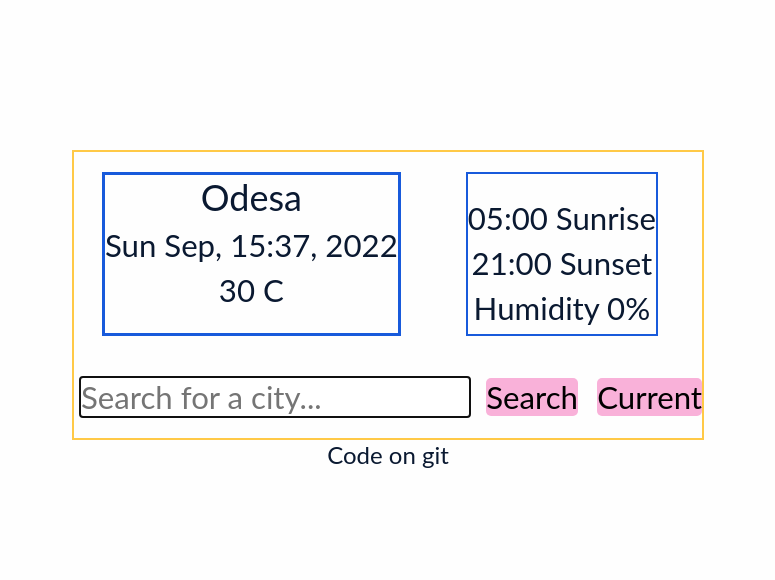
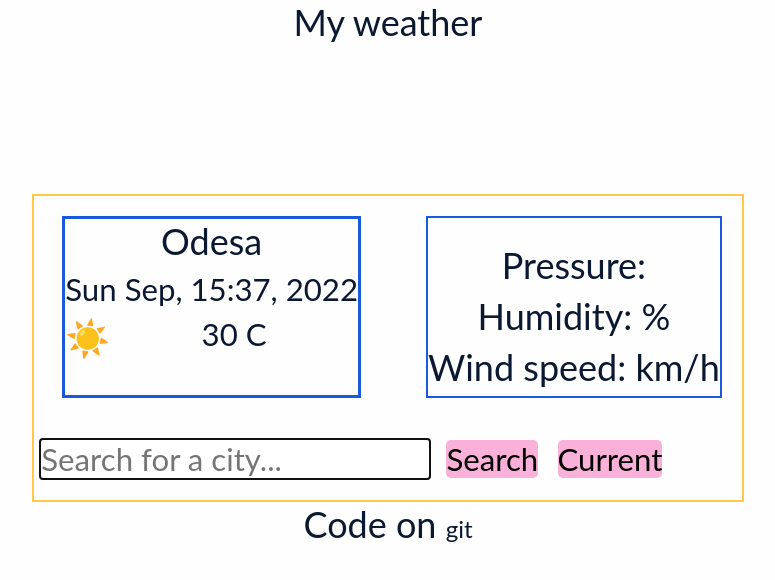
Before and after one commit to kosh3n/Vanilla-Weather-Forecast, a plain HTML site: page index.html in a window 1280 px wide. Shown: the whole page, without its empty margins (252-1027 px from the left). Drawn offline with nearby package versions, Linux system fonts and the light colour scheme; no server answers.

Commit message:
feat: update index.html

```diff
--- a/index.html
+++ b/index.html
@@ -11,24 +11,27 @@
 </head>
 
 <body>
+       <header class="header">My weather
+            </header>
     <div class="wrapper">
+
         <div class="weather">
-            <header class="header">
-            </header>
+
             <main class="main">
                 <div class="weather-body">
                     <div class="weather-head">
                         <div class="weather-head__block-one">
                             <p id="city">Odesa</p>
                             <p id="current-data"> 16:35 Sunday, 28</p>
-                            <!--     <span class="weather-ico__head">&#9728;&#65039;</span> -->
-                            <div class="temperature"><span id='temp'>30</span> C </div>
+<div class="temperature"><span class="weather-ico__head">&#9728;&#65039;</span>
+                            <span id='temp'>30</span> C </div>
+
                             <p id="weather-desc"></p>
                         </div>
                         <div class="weather-head__block-two">
-                            <p id="sunrise">05:00 Sunrise</p>
-                            <p id="sunset">21:00 Sunset</p>
-                            <p id="humidity">Humidity 0%</p>
+                            <p id="atmospheric-pressure">Pressure: <span class="pressure"></span></p>
+                            <p id="humidity-chance">Humidity: <span class="humidity"></span>%</p>
+                              <p id="wind-speed">Wind speed: <span class="wind"></span> km/h</p>
                         </div>
                     </div>
                     <div class="weather-footer">
@@ -42,8 +45,8 @@
             </main>
         </div>
     </div>
-    <footer>
-        <div class="footer">Code on <a class="link" href="https://github.com/kosh3n/Vanilla-Weather-Forecast">git</a></div>
+    <footer class="footer">
+        <div >Code on <a class="link" href="https://github.com/kosh3n/Vanilla-Weather-Forecast">git</a></div>
     </footer>
     <script src="script.js"></script>
 </body>
```
